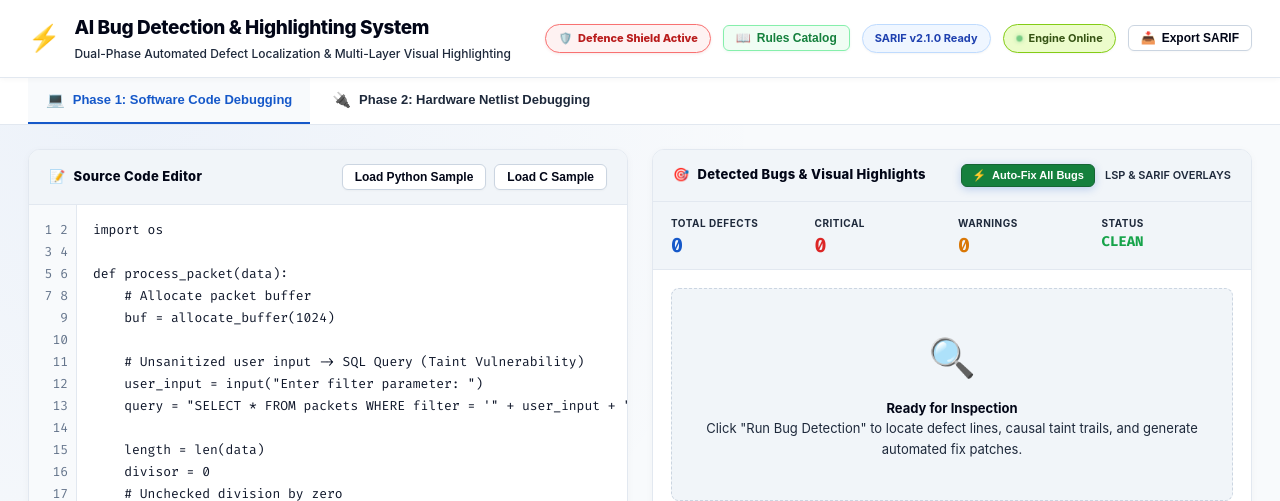
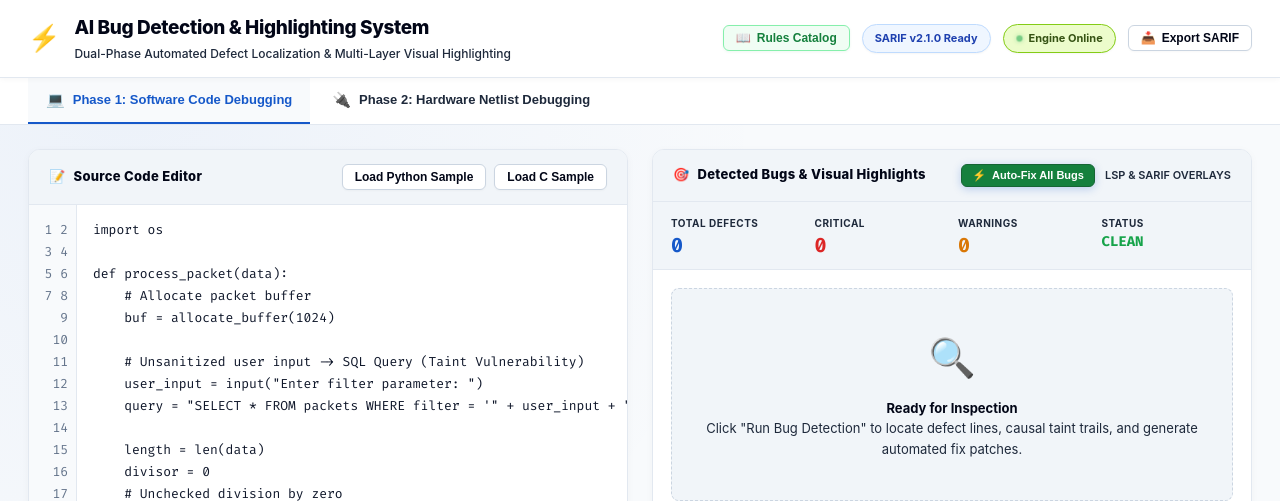
Before and after one commit to bhabanisoren16-ship-it/ai-bug-detection, a Flask app: page / in a window 1280 px wide. Shown: the top 501 px of the page. Run offline with Flask 3, Linux system fonts and the light colour scheme.

Commit message:
fix(ui): hide defence shield badge from header

```diff
--- a/web/templates/index.html
+++ b/web/templates/index.html
@@ -24,9 +24,6 @@
             </div>
         </div>
         <div class="header-badges">
-            <span class="pill-badge security-shield-badge" title="Automated Security Checking &amp; Defensive Posture Active">
-                <span>🛡️</span> Defence Shield Active
-            </span>
             <button id="btn-header-rules" class="btn btn-secondary btn-sm" title="View Detection Rules &amp; Agans Book Maxims">
                 <span>📖</span> Rules Catalog
             </button>
```
Also changed, not shown: tests/test_security_defense.py (line endings or trailing spaces).
